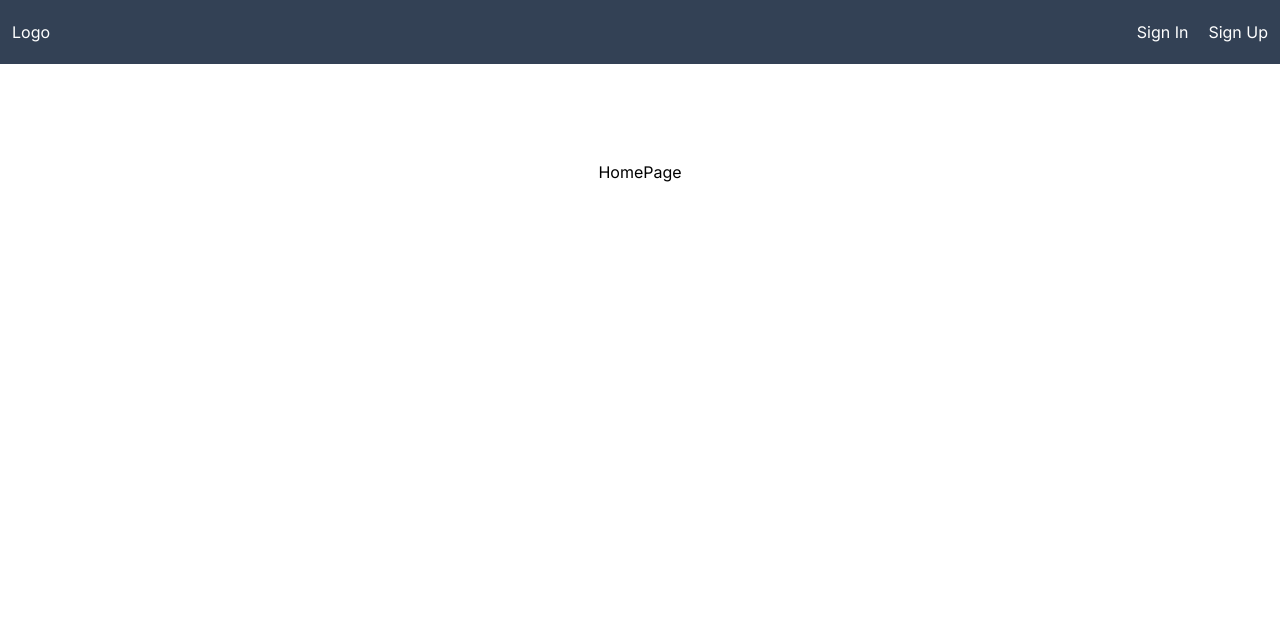
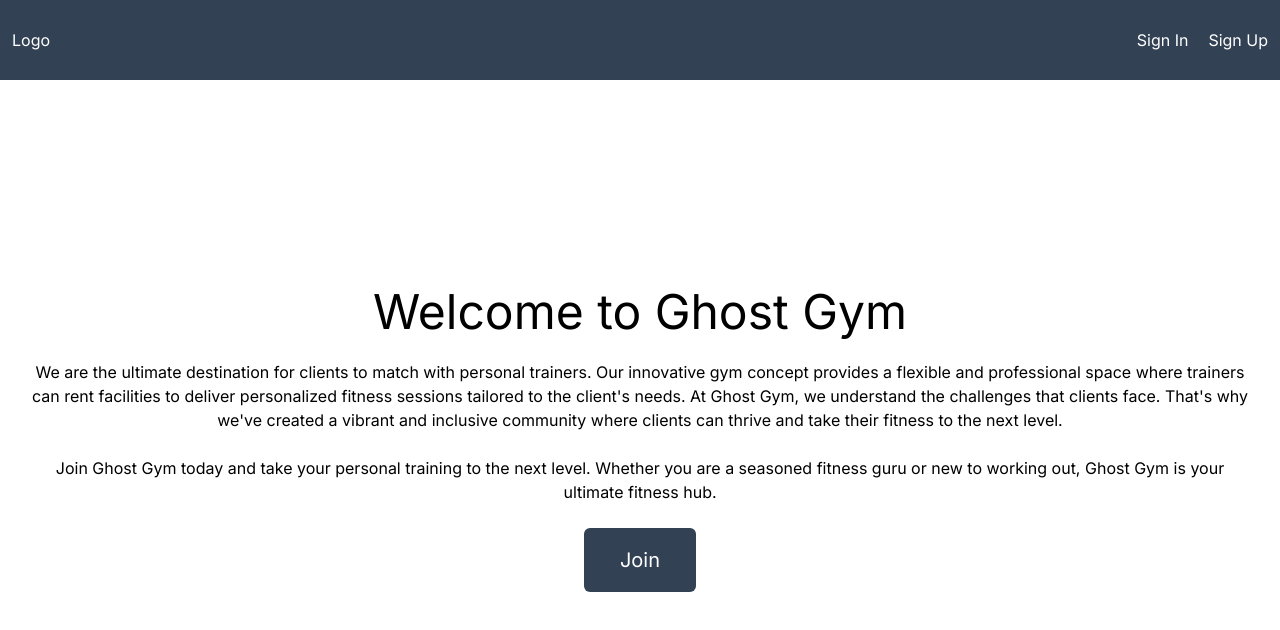
Before and after one commit to Apurcell88/ghost-gym, a Next.js app: page / in a window 1280 px wide. Shown: the top 630 px of the page. Built offline with nearby package versions, Linux system fonts and the light colour scheme.

Commit message:
Added home and home styles

```diff
--- a/app/(components)/Nav.jsx
+++ b/app/(components)/Nav.jsx
@@ -2,14 +2,17 @@ import Link from "next/link";
 
 const Nav = () => {
   return (
-    <nav className="flex justify-between px-3 py-5 bg-slate-700 text-white">
-      <div>
+    <nav className="flex justify-between px-3 h-[10vh] bg-slate-700 text-white">
+      <div className="flex items-center">
         <Link href="/">
           <h1>Logo</h1>
         </Link>
       </div>
-      <div className="flex gap-5">
-        <button>Sign In</button>
+      <div className="flex items-center gap-5">
+        <Link href="/sign-in">
+          <button>Sign In</button>
+        </Link>
+
         {/* will need a sign up form */}
         <Link href="/sign-up">
           <button>Sign Up</button>
--- a/app/page.jsx
+++ b/app/page.jsx
@@ -1,9 +1,29 @@
 import Image from "next/image";
+import Link from "next/link";
 
 export default function Home() {
   return (
-    <main className="flex min-h-screen flex-col items-center justify-between p-24">
-      HomePage
+    <main className="flex flex-col items-center justify-center h-[90vh] text-center px-6 gap-6">
+      <h1 className="text-5xl">Welcome to Ghost Gym</h1>
+      <p>
+        We are the ultimate destination for clients to match with personal
+        trainers. Our innovative gym concept provides a flexible and
+        professional space where trainers can rent facilities to deliver
+        personalized fitness sessions tailored to the client's needs. At Ghost
+        Gym, we understand the challenges that clients face. That's why we've
+        created a vibrant and inclusive community where clients can thrive and
+        take their fitness to the next level.
+      </p>
+      <p>
+        Join Ghost Gym today and take your personal training to the next level.
+        Whether you are a seasoned fitness guru or new to working out, Ghost Gym
+        is your ultimate fitness hub.
+      </p>
+      <Link href="/sign-up">
+        <button className="bg-slate-700 text-white w-28 h-16 text-xl rounded-md">
+          Join
+        </button>
+      </Link>
     </main>
   );
 }
--- a/app/sign-up/page.jsx
+++ b/app/sign-up/page.jsx
@@ -1,3 +1,5 @@
+"use client";
+
 const signUpForm = () => {
   const handleChange = (e) => {};
 
@@ -22,7 +24,7 @@ const signUpForm = () => {
       </h1>
       <form className="flex flex-col gap-5 text-white">
         <div>
-          <label for="firstName" className="sign-up-form--label">
+          <label htmlFor="firstName" className="sign-up-form--label">
             First Name:{" "}
           </label>
           <input
@@ -35,7 +37,7 @@ const signUpForm = () => {
         </div>
 
         <div>
-          <label for="lastName" className="sign-up-form--label">
+          <label htmlFor="lastName" className="sign-up-form--label">
             Last Name:{" "}
           </label>
           <input
@@ -48,7 +50,7 @@ const signUpForm = () => {
         </div>
 
         <div>
-          <label for="userName" className="sign-up-form--label">
+          <label htmlFor="userName" className="sign-up-form--label">
             Username:{" "}
           </label>
           <input
@@ -61,7 +63,7 @@ const signUpForm = () => {
         </div>
 
         <div>
-          <label for="password" className="sign-up-form--label">
+          <label htmlFor="password" className="sign-up-form--label">
             Password:{" "}
           </label>
           <input
@@ -74,7 +76,7 @@ const signUpForm = () => {
         </div>
 
         <div>
-          <label for="confirmPassword" className="sign-up-form--label">
+          <label htmlFor="confirmPassword" className="sign-up-form--label">
             Confirm Password:{" "}
           </label>
           <input
@@ -87,7 +89,7 @@ const signUpForm = () => {
         </div>
 
         <div>
-          <label for="age" className="sign-up-form--label">
+          <label htmlFor="age" className="sign-up-form--label">
             Are you a personal trainer?{" "}
           </label>
           <select name="trainer" id="trainer" className="text-black">
@@ -97,7 +99,7 @@ const signUpForm = () => {
         </div>
 
         <div>
-          <label for="age" className="sign-up-form--label">
+          <label htmlFor="age" className="sign-up-form--label">
             Age:{" "}
           </label>
           <input
@@ -110,7 +112,7 @@ const signUpForm = () => {
         </div>
 
         <div>
-          <label for="phoneNumber" className="sign-up-form--label">
+          <label htmlFor="phoneNumber" className="sign-up-form--label">
             Phone Number:{" "}
           </label>
           <input
@@ -123,7 +125,7 @@ const signUpForm = () => {
         </div>
 
         <div>
-          <label for="email" className="sign-up-form--label">
+          <label htmlFor="email" className="sign-up-form--label">
             Email:{" "}
           </label>
           <input
@@ -136,7 +138,7 @@ const signUpForm = () => {
         </div>
 
         <div>
-          <label for="consent" className="sign-up-form--label">
+          <label htmlFor="consent" className="sign-up-form--label">
             Consent:{" "}
           </label>
           <input type="checkbox" id="consent" name="consent" required />
```
Also changed, not shown: public/assets/ghost-gym.jpg (added).
